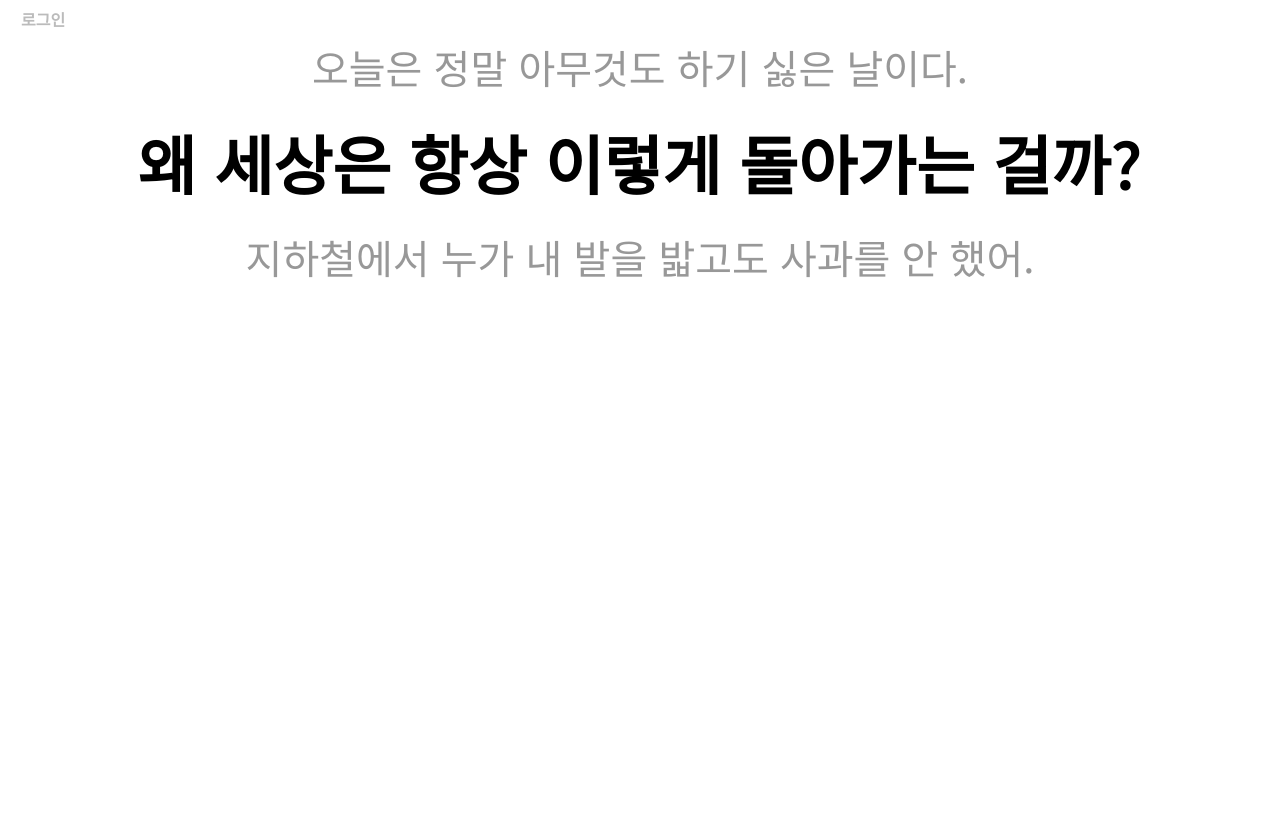
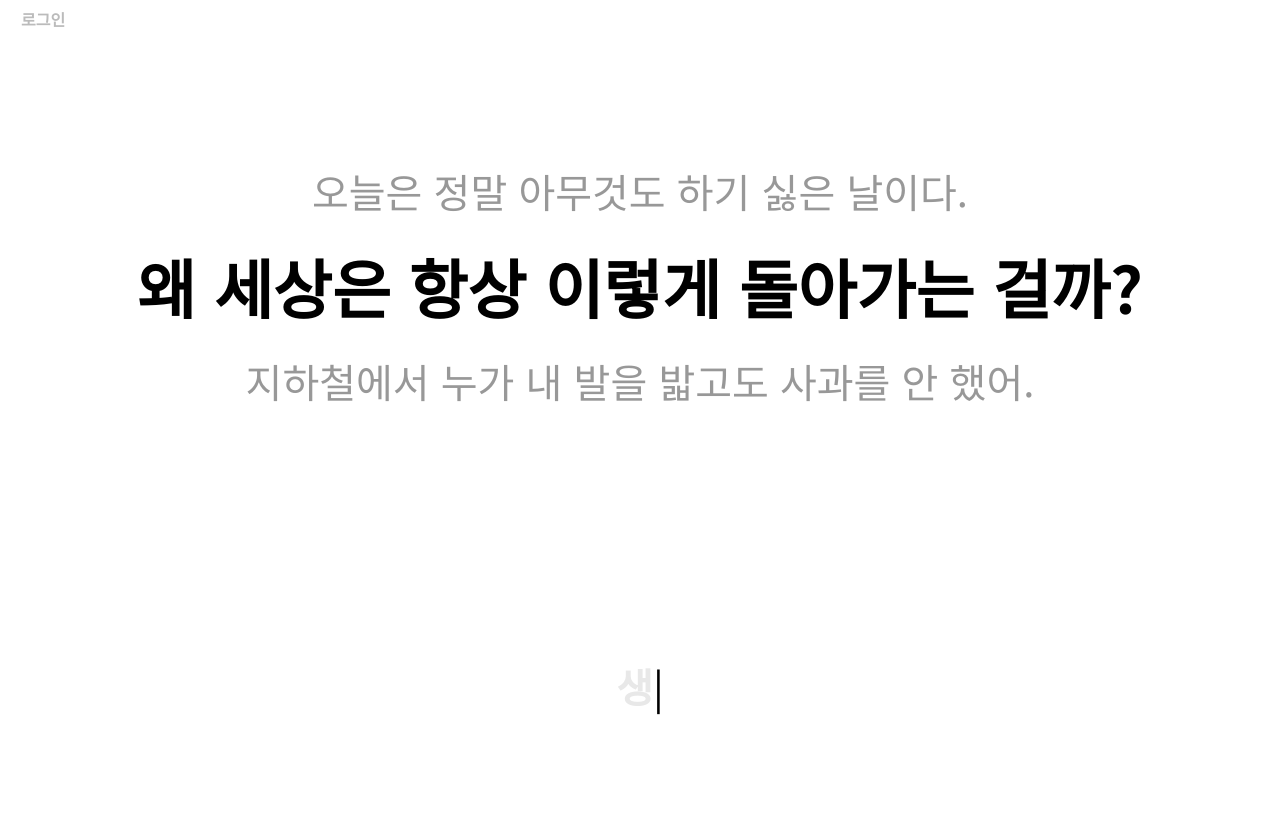
Before and after one commit to suinkimme/jungle-buzz, a Flask app: page / in a window 1280 px wide. Before the commit the page ends 278 px from the top, so only its background shows below. Run offline with Flask 3, Linux system fonts and the light colour scheme; some libraries are stand-ins or nearby versions.

Commit message:
typed 애니메이션 구현

```diff
--- a/static/css/common.css
+++ b/static/css/common.css
@@ -37,6 +37,15 @@
   font-optical-sizing: auto;
   font-weight: 700;
   font-style: normal;
+}
+
+/* container */
+.container {
+  display: flex;
+  flex-direction: column;
+  align-items: center;
+  justify-content: space-around;
+  height: 100vh;
 }
 
 /* index.html */
@@ -88,3 +97,15 @@
 .primary-button:active {
   background-color: #333;
 }
+
+/* text-container */
+.infinite-text {
+  font-weight: 800;
+  color: #e8e8e8;
+  font-size: 40px;
+}
+
+.typed-cursor {
+  color: #000;
+  font-size: 40px;
+}
--- /dev/null
+++ b/static/js/script.js
@@ -0,0 +1,8 @@
+const typed = new Typed(".infinite-text", {
+  strings: ["생각나는 대로, 거침없이."],
+  typeSpeed: 150,
+  backSpeed: 150,
+  fadeOut: false,
+  smartBackspace: true,
+  loop: true,
+});
--- a/templates/index.html
+++ b/templates/index.html
@@ -8,7 +8,7 @@
     <link rel="preconnect" href="https://fonts.googleapis.com" />
     <link rel="preconnect" href="https://fonts.gstatic.com" crossorigin />
     <link
-      href="https://fonts.googleapis.com/css2?family=Noto+Sans+KR:wght@100;400;600&display=swap"
+      href="https://fonts.googleapis.com/css2?family=Noto+Sans+KR:wght@100;400;600;700;800&display=swap"
       rel="stylesheet"
     />
     <link
@@ -20,6 +20,7 @@
   <body class="text-regular">
     <button class="primary-button">로그인</button>
 
+    <div class="container">
       <div class="text-slot-list">
         <p class="text-slot-item">오늘은 정말 아무것도 하기 싫은 날이다.</p>
         <p class="text-slot-item">왜 세상은 항상 이렇게 돌아가는 걸까?</p>
@@ -28,11 +29,18 @@
         </p>
       </div>
 
-    <!-- jQuery and Bootstrap Bundle -->
+      <div class="text-container">
+        <span class="infinite-text"></span>
+        <div></div>
+      </div>
+    </div>
+
     <script
       src="https://code.jquery.com/jquery-3.7.1.min.js"
       integrity="sha256-/JqT3SQfawRcv/BIHPThkBvs0OEvtFFmqPF/lYI/Cxo="
       crossorigin="anonymous"
     ></script>
+    <script src="https://unpkg.com/typed.js@2.1.0/dist/typed.umd.js"></script>
+    <script src="{{ url_for('static', filename='js/script.js') }}"></script>
   </body>
 </html>
```
Lines whose indentation alone changed are shown as unchanged.
